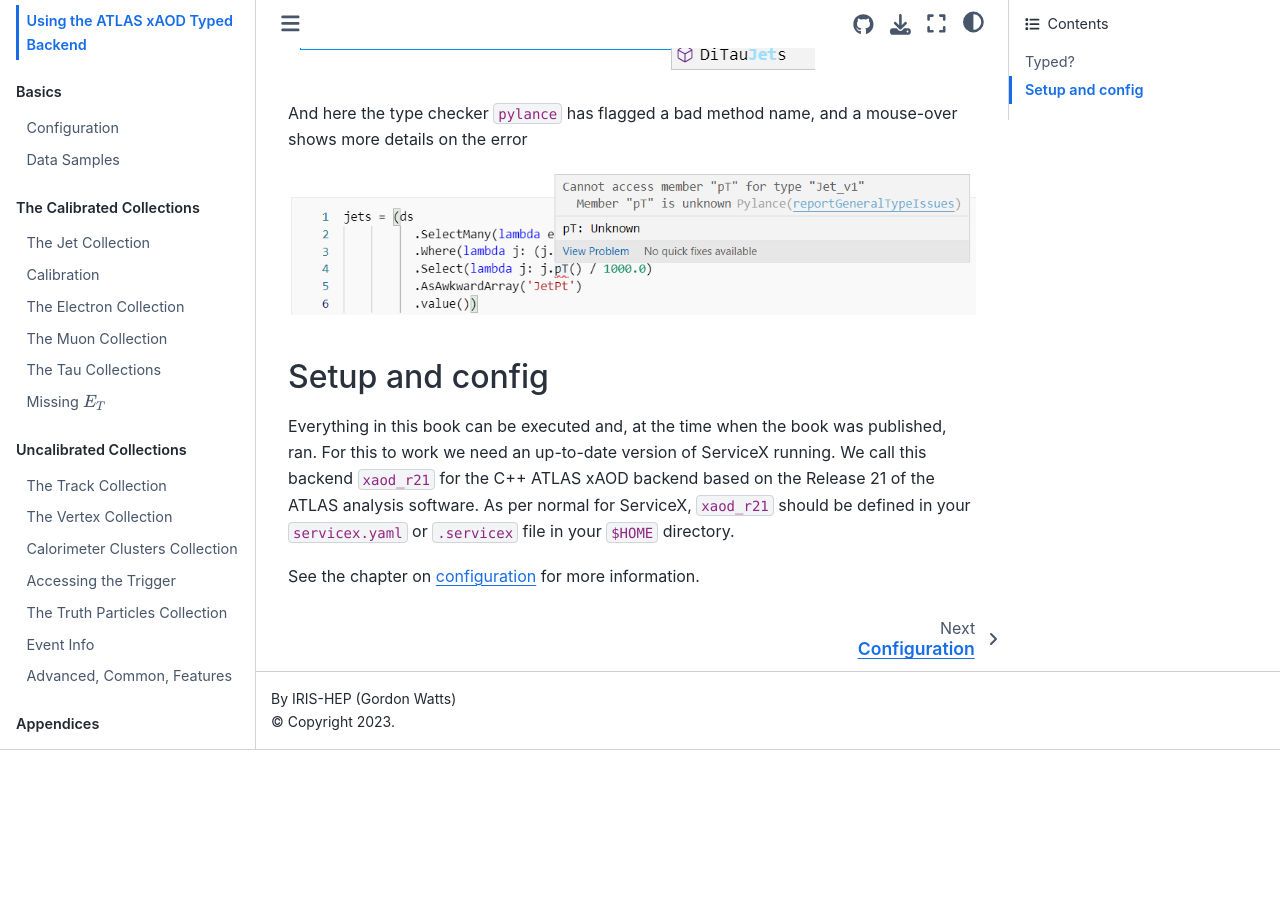
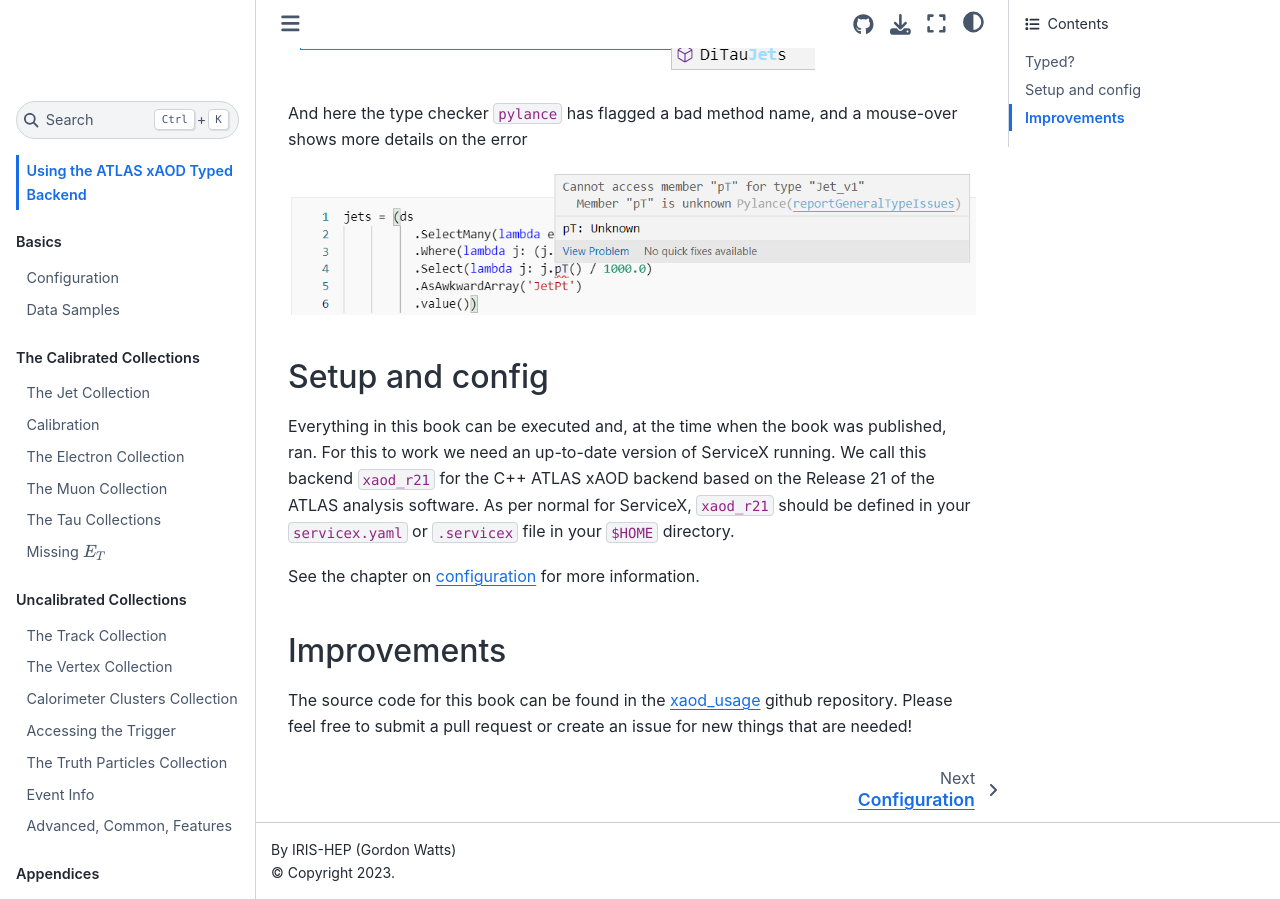
Before and after one commit to gordonwatts/xaod_usage, a Jupyter Book: the page built from book/intro.md, in a window 1280 px wide and 900 px high, scrolled down 1242 px. Built offline with Jupyter Book 1.0.4 settings and Sphinx 7.4.7 and the Sphinx Book theme 1.1.4, drawn with Linux system fonts in a browser that asks for light colours; before the commit the page ends 1992 px from its top, so only the background shows below that.

Commit message:
Proof read decorations!

```diff
--- a/book/intro.md
+++ b/book/intro.md
@@ -46,3 +46,7 @@
 be defined in your `servicex.yaml` or `.servicex` file in your `$HOME` directory.
 
 See the chapter on [configuration](ch-configuration) for more information.
+
+## Improvements
+
+The source code for this book can be found in the [xaod_usage](https://github.com/gordonwatts/xaod_usage) github repository. Please feel free to submit a pull request or create an issue for new things that are needed!
```
Also changed, not shown: book/appendix/py_help.ipynb, book/chapters/xaod_objects.ipynb.
